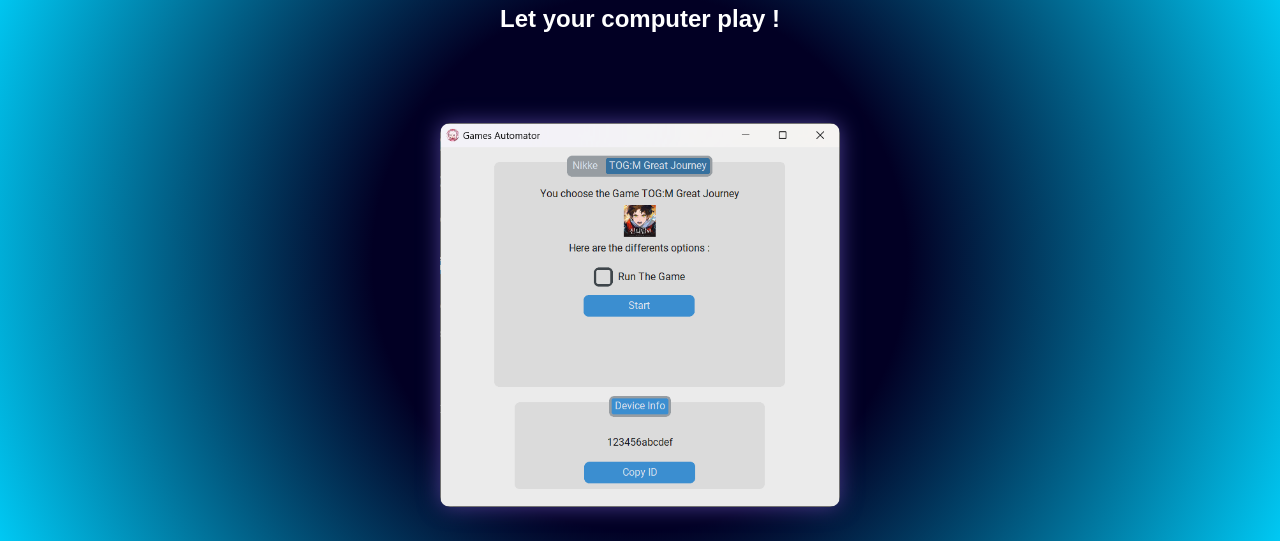
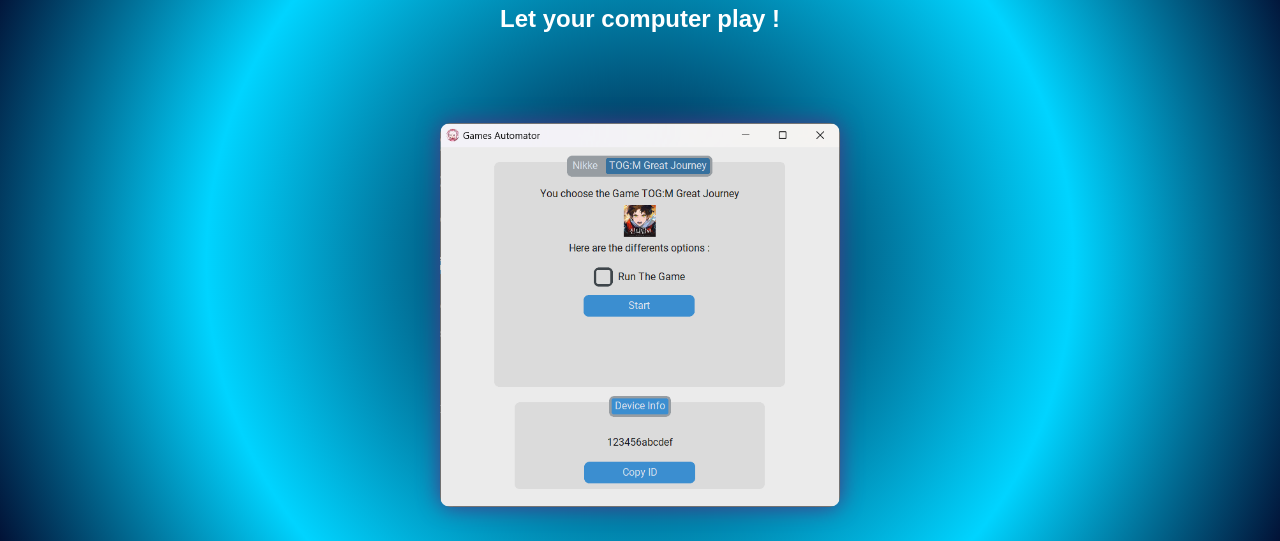
Before and after one commit to WakPd/wakpd.github.io, a plain HTML site: page wga.html in a window 1280 px wide. Shown: the part 74-615 px from the top of the page. Drawn offline with Linux system fonts and the light colour scheme.

Commit message:
Initial push

```diff
--- a/styles/wga.css
+++ b/styles/wga.css
@@ -1,5 +1,5 @@
 body{
-    background:  radial-gradient(circle, rgba(2,0,36,1) 37%, rgba(0,212,255,1) 100%);
+    background: radial-gradient(circle, rgba(2,0,36,1) 0%, rgba(0,212,255,1) 60%, rgba(2,0,36,1) 100%);
 }
 h1, h2{
     color: white;
```
